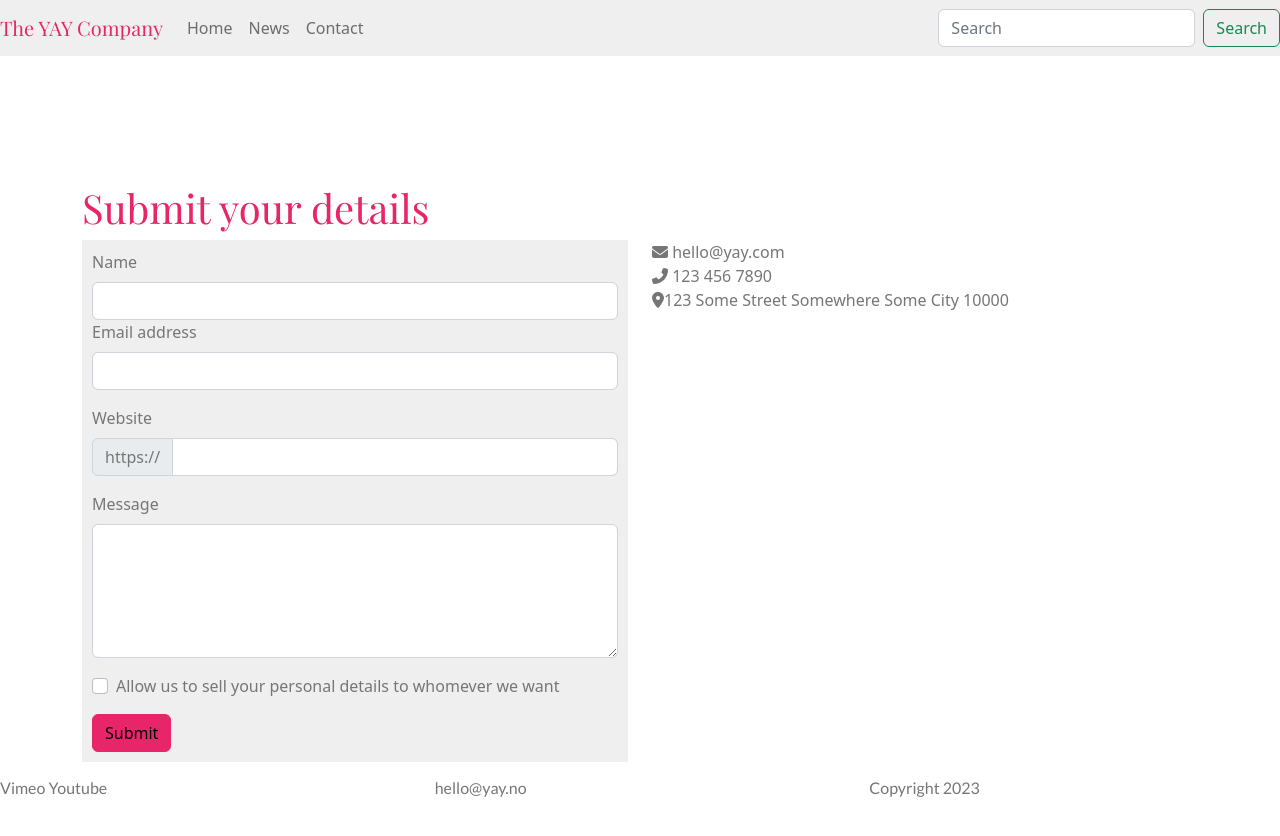
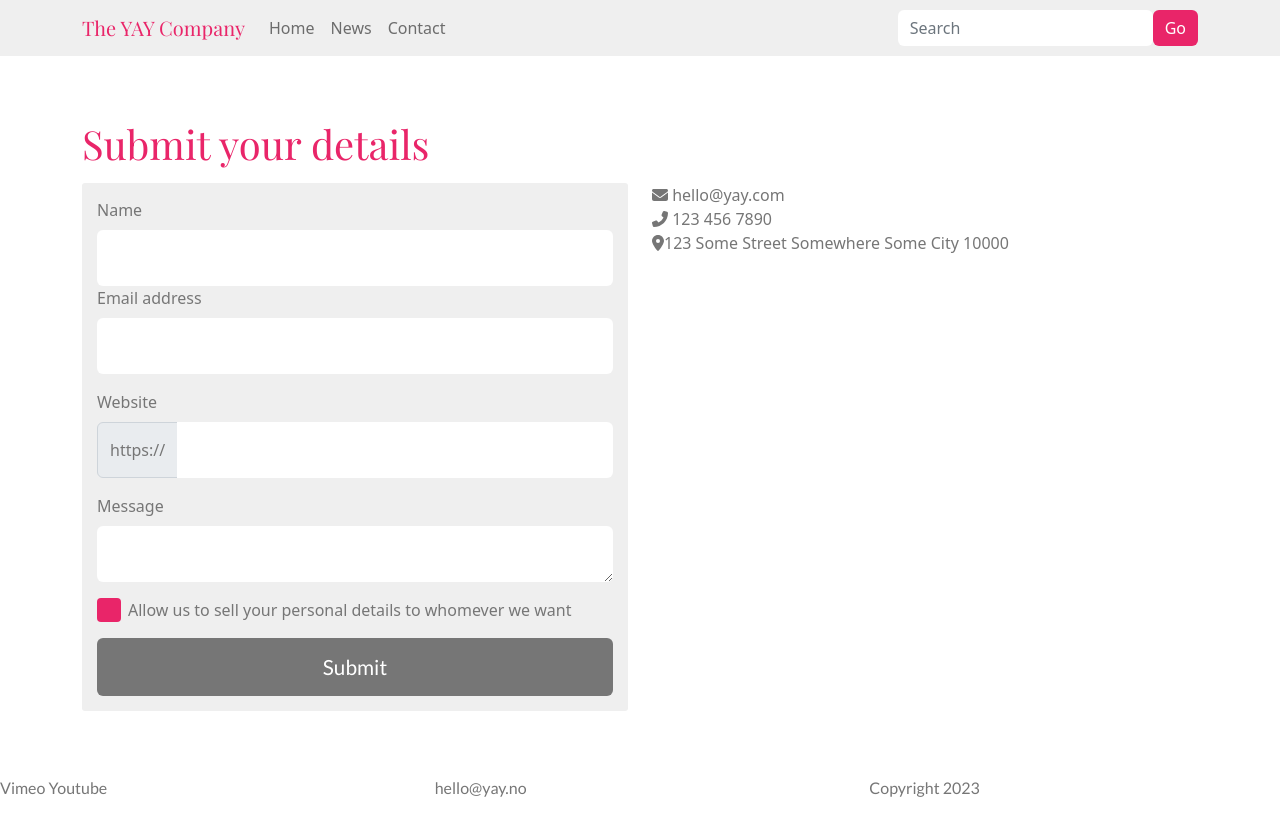
Before and after one commit to Noroff-FEU-Assignments/css-frameworks-ca-maleneivy, a React (Create React App) app: page /contact in a window 1280 px wide. Shown: the top 836 px of the page. Built offline with nearby package versions, Linux system fonts and the light colour scheme; a web font is replaced by a local one.

Commit message:
added styling

```diff
--- a/src/components/CarouselHome.js
+++ b/src/components/CarouselHome.js
@@ -1,11 +1,10 @@
 
-import { Container } from 'react-bootstrap';
 import Carousel from 'react-bootstrap/Carousel';
 
 function CarouselHome() {
     return (
         <>
-            <Container>
+
             <Carousel>
                 <Carousel.Item>
                     <img
@@ -29,7 +28,7 @@ function CarouselHome() {
                     />
                 </Carousel.Item>
             </Carousel>
-            </Container>
+
 
         </>
     );
--- a/src/components/Navigation.js
+++ b/src/components/Navigation.js
@@ -1,13 +1,16 @@
 import React from "react";
 import Nav from 'react-bootstrap/Nav';
 import Navbar from 'react-bootstrap/Navbar';
-import { Form, Button } from "react-bootstrap";
+import Container from "react-bootstrap/Container";
+import Form from "react-bootstrap/Form";
+import Button from "react-bootstrap/Button";
 
 
 const Navigation = () => {
     return (
 
         <Navbar bg="light" expand="lg">
+            <Container>
                 <Navbar.Brand href="/">The YAY Company</Navbar.Brand>
                 <Navbar.Toggle aria-controls="basic-navbar-nav" />
                 <Navbar.Collapse id="basic-navbar-nav">
@@ -23,9 +26,10 @@ const Navigation = () => {
                             className="me-2"
                             aria-label="Search"
                         />
-                    <Button variant="outline-success">Search</Button>
+                        <Button variant="outline-success">Go</Button>
                     </Form>
                 </Navbar.Collapse>
+            </Container>
         </Navbar>
 
     );
--- a/src/pages/Home.js
+++ b/src/pages/Home.js
@@ -9,9 +9,11 @@ function Home() {
     return (
         <>
             <Navigation />
+
+
+            <CarouselHome />
             <div className="wrapper">
                 <Container>
-                    <CarouselHome />
                     <TabHome />
                 </Container>
             </div>
--- /dev/null
+++ b/src/sass/partials/_cards.scss
@@ -0,0 +1,21 @@
+.card-body {
+    .btn-primary {
+        background-color: $primary;
+        width: 100%;
+        border: none;
+        position: relative;
+        text-transform: uppercase;
+        color: $white;
+    }
+
+    .btn-primary::before {
+        content: "";
+        position: absolute;
+        top: 0;
+        right: 0;
+        width: 30px;
+        height: 100%;
+        border-radius: 0 3px 3px 0;
+        background-color: $medium;
+    }
+}
--- a/src/sass/partials/_form.scss
+++ b/src/sass/partials/_form.scss
@@ -1,4 +1,38 @@
 .formInput {
     background-color: $light;
-    padding: 10px;
+    padding: 15px;
+    border-radius: 3px;
+
+
+    .form-control {
+        border: none !important;
+        height: 56px;
+    }
+
+    .ingroup-text {
+        border: none !important;
+    }
+
+    .btn-primary {
+        background-color: $medium !important;
+        color: $white;
+        height: 58px;
+        width: 100%;
+        font-family: "Lato", sans-serif;
+        font-size: 1.3rem;
+        border: none;
+    }
 }
+
+.form-check {
+    margin: 0 auto;
+
+    .form-check-input {
+        margin: 0 7px 0 auto;
+        height: 1.5rem;
+        width: 1.5rem;
+        background-color: $primary;
+        padding-right: 6px;
+        border: none;
+    }
+}
--- a/src/sass/partials/_layout.scss
+++ b/src/sass/partials/_layout.scss
@@ -6,7 +6,7 @@ body {
 }
 
 .wrapper {
-    margin-top: 10%;
+    margin-top: 5%;
     margin-bottom: 10%
 }
 
--- a/src/sass/partials/_nav.scss
+++ b/src/sass/partials/_nav.scss
@@ -11,3 +11,17 @@ $nav-tabs-link-active-bg: $white;
 .navbar-toggler {
     border: none !important;
 }
+
+.d-flex {
+    .me-2 {
+        margin-right: 0 !important;
+        border: none;
+    }
+
+    .btn-outline-success {
+        background-color: $primary;
+        color: $white;
+        border: none;
+        border-radius: none;
+    }
+}
--- a/src/sass/partials/_typgraphy.scss
+++ b/src/sass/partials/_typgraphy.scss
@@ -4,4 +4,9 @@ h1 {
     font-family: "Playfair Display", serif;
     font-size: 2.1rem;
     color: $primary;
+    margin: 15px 0 15px 0 !important;
 }
+
+p {
+    font-size: 1rem;
+}
--- a/src/sass/style.scss
+++ b/src/sass/style.scss
@@ -4,5 +4,6 @@
 @import "./partials/nav";
 @import "./partials/home";
 @import "./partials/form";
+@import "./partials/cards";
 
 @import "../../node_modules/bootstrap/scss/bootstrap.scss";
```
Also changed, not shown: css/style.css, 1 other file (tests, documents, lock files or other folders). Lines whose indentation alone changed are shown as unchanged.
